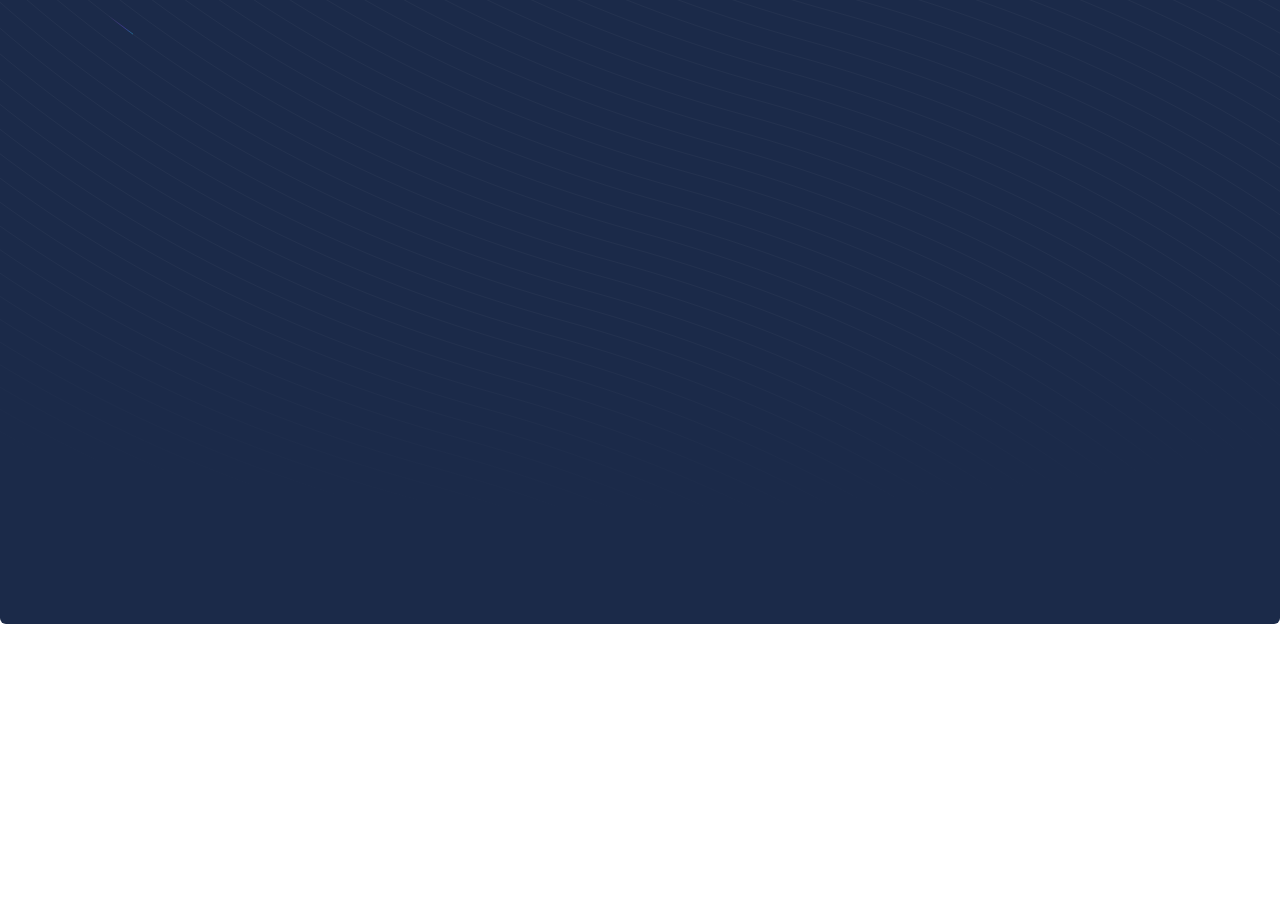
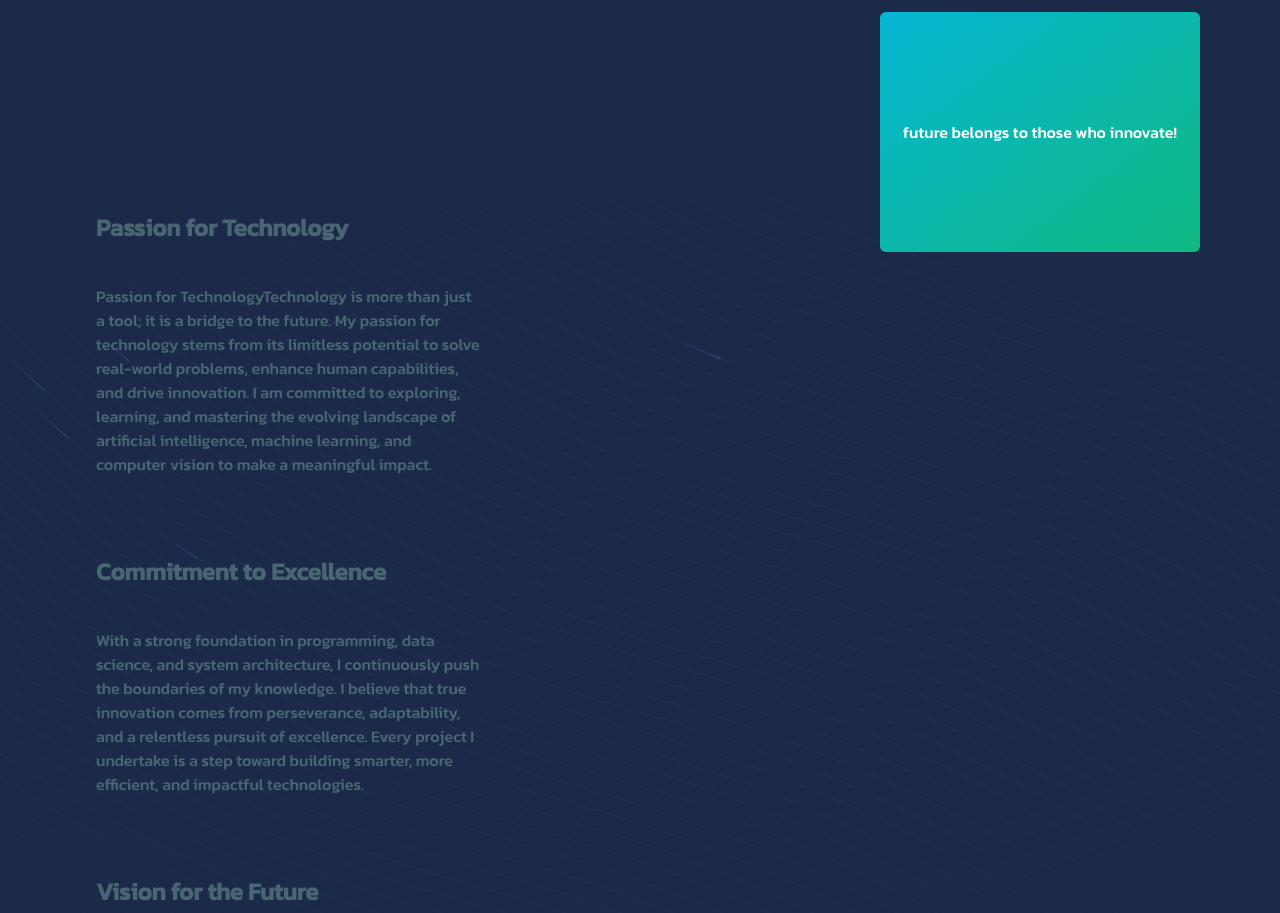
Before and after one commit to nxfelibatau/aliPortfolio, a Next.js app: page / in a window 1280 px wide. Shown: the part 760-1673 px from the top of the page. Before the commit the page ends 1384 px from the top, so only its background shows below. Built offline with nearby package versions, Linux system fonts and the light colour scheme.

Commit message:
second page done

```diff
--- a/app/components/BackgroundBeams.jsx
+++ b/app/components/BackgroundBeams.jsx
@@ -1,17 +1,21 @@
 "use client";
 import React from "react";
 import { BackgroundBeams } from "./ui/background-beams";
+import StickyScrollReveal from "./StickyScrollReveal";
 
 export default function BackgroundBeamsDemo() {
   return (
-    (<div
-      className="h-[40rem] w-full rounded-md bg-navy relative flex flex-col items-center justify-center antialiased">
-      <div className="max-w-2xl mx-auto p-4">
-        <h1
-          className="relative z-10 text-lg md:text-7xl  bg-clip-text text-transparent bg-gradient-to-b from-neutral-200 to-neutral-600  text-center font-sans font-bold">
-        </h1>
+    <div className="relative h-[100rem] w-full rounded-md bg-navy flex flex-col items-center justify-center antialiased">
+      {/* پس‌زمینه باید پایین‌ترین لایه باشد */}
+      <div className="absolute inset-0 z-0">
+        <BackgroundBeams />
       </div>
-      <BackgroundBeams />
-    </div>)
+
+
+      {/* کامپوننت StickyScrollReveal */}
+      <div className="relative z-10 w-full">
+        <StickyScrollReveal />
+      </div>
+    </div>
   );
 }
--- /dev/null
+++ b/app/components/StickyScrollReveal.jsx
@@ -0,0 +1,53 @@
+"use client";
+import React from "react";
+import { StickyScroll } from "./ui/sticky-scroll-reveal";
+
+const content = [
+  {
+    title: " Passion for Technology",
+    description:
+      "Passion for TechnologyTechnology is more than just a tool; it is a bridge to the future. My passion for technology stems from its limitless potential to solve real-world problems, enhance human capabilities, and drive innovation. I am committed to exploring, learning, and mastering the evolving landscape of artificial intelligence, machine learning, and computer vision to make a meaningful impact.",
+    content: (
+      <div className="h-full w-full bg-[linear-gradient(to_bottom_right,var(--cyan-500),var(--emerald-500))] flex items-center justify-center text-white">
+        Keep learning
+      </div>
+    ),
+  },
+  {
+    title: "Commitment to Excellence",
+    description:
+      "With a strong foundation in programming, data science, and system architecture, I continuously push the boundaries of my knowledge. I believe that true innovation comes from perseverance, adaptability, and a relentless pursuit of excellence. Every project I undertake is a step toward building smarter, more efficient, and impactful technologies.",
+    content: (
+      <div className="h-full w-full  flex items-center justify-center text-white">
+        keep pushing boundaries
+      </div>
+    ),
+  },
+  {
+    title: " Vision for the Future",
+    description:
+      "I aspire to contribute to the advancement of intelligent systems that empower individuals and businesses. By leveraging deep learning, automation, and data-driven insights, I aim to develop solutions that simplify complex tasks, enhance efficiency, and promote technological accessibility for everyone.",
+    content: (
+      <div className="h-full w-full bg-[linear-gradient(to_bottom_right,var(--orange-500),var(--yellow-500))] flex items-center justify-center text-white">
+        keep building
+      </div>
+    ),
+  },
+  {
+    title: "Driving Change through Innovation",
+    description:
+      "My mission is to bridge the gap between cutting-edge research and practical applications. Whether through developing AI-driven models, optimizing computer vision algorithms, or teaching others about technology, I strive to create solutions that leave a lasting imprint on the industry. By fostering collaboration and embracing challenges, I aim to be at the forefront of technological transformation.",
+    content: (
+      <div className="h-full w-full bg-[linear-gradient(to_bottom_right,var(--cyan-500),var(--emerald-500))] flex items-center justify-center text-white">
+        future belongs to those who innovate!
+      </div>
+    ),
+  },
+];
+export default function StickyScrollRevealDemo() {
+  return (
+    <div className="p-10 mt-20">
+      <StickyScroll content={content} />
+    </div>
+  );
+}
--- /dev/null
+++ b/app/components/ui/sticky-scroll-reveal.jsx
@@ -0,0 +1,92 @@
+"use client";
+import React, { useEffect, useRef, useState } from "react";
+import { useMotionValueEvent, useScroll } from "framer-motion";
+import { motion } from "framer-motion";
+import { cn } from "../lib/utils";
+
+export const StickyScroll = ({ content, contentClassName }) => {
+  const [activeCard, setActiveCard] = React.useState(0);
+  const ref = useRef(null);
+  const { scrollYProgress } = useScroll({
+    target: ref,
+    offset: ["start start", "end end"],
+  });
+  const cardLength = content.length;
+
+  useMotionValueEvent(scrollYProgress, "change", (latest) => {
+    const cardsBreakpoints = content.map((_, index) => index / cardLength);
+    const closestBreakpointIndex = cardsBreakpoints.reduce(
+      (acc, breakpoint, index) => {
+        const distance = Math.abs(latest - breakpoint);
+        if (distance < Math.abs(latest - cardsBreakpoints[acc])) {
+          return index;
+        }
+        return acc;
+      },
+      0
+    );
+    setActiveCard(closestBreakpointIndex);
+  });
+
+  const linearGradients = [
+    "linear-gradient(to bottom right, var(--cyan-500), var(--emerald-500))",
+    "linear-gradient(to bottom right, var(--pink-500), var(--indigo-500))",
+    "linear-gradient(to bottom right, var(--orange-500), var(--yellow-500))",
+  ];
+
+  const [backgroundGradient, setBackgroundGradient] = useState(
+    linearGradients[0]
+  );
+
+  useEffect(() => {
+    setBackgroundGradient(linearGradients[activeCard % linearGradients.length]);
+  }, [activeCard]);
+
+  return (
+    <motion.div
+      className="flex justify-between space-x-10 rounded-md p-10"
+      contentClassName
+      ref={ref}
+    >
+      <div className="div relative flex items-start px-4">
+        <div className="max-w-2xl">
+          {content.map((item, index) => (
+            <div key={item.title + index} className="my-20">
+              <motion.h2
+                initial={{
+                  opacity: 0,
+                }}
+                animate={{
+                  opacity: activeCard === index ? 1 : 0.3,
+                }}
+                className="text-2xl font-bold text-grass"
+              >
+                {item.title}
+              </motion.h2>
+              <motion.p
+                initial={{
+                  opacity: 0,
+                }}
+                animate={{
+                  opacity: activeCard === index ? 1 : 0.3,
+                }}
+                className="text-kg text-grass max-w-sm mt-10"
+              >
+                {item.description}
+              </motion.p>
+            </div>
+          ))}
+          <div className="h-35" />
+        </div>
+      </div>
+      <div
+        style={{ background: backgroundGradient }}
+        className={cn(
+          "hidden lg:block h-60 w-80 rounded-md sticky bg-white top-1/2 -translate-y-1/2 overflow-hidden"
+        )}
+      >
+        {content[activeCard].content ?? null}
+      </div>
+    </motion.div>
+  );
+};
--- a/app/layout.jsx
+++ b/app/layout.jsx
@@ -19,7 +19,7 @@
   return (
     <html lang="en" className={kanit.className}>
       <body>
-        <header>
+        <header className="z-50">
           <nav className="bg-[#ACF0D1] dark:bg-[#1B2A49] fixed w-full z-20 top-0 start-0 border-b dark:border-gray-600">
             <div className="max-w-screen-xl flex flex-wrap items-center justify-between mx-auto p-4">
               <Link
--- a/app/page.jsx
+++ b/app/page.jsx
@@ -4,17 +4,19 @@
 import { Cover } from "./components/ui/Cover";
 import BackgroundBeams from "./components/BackgroundBeams";
 import FlipWords from "./components/FlipWords";
+import StickyScrollReveal from "./components/StickyScrollReveal";
 
 export default function Home() {
   return (
     <>
       <div className="mt-16">
         <ParticlesComponent />
-        {/* firstpage */}
-        <div style={{height:"67vh"}}>
-          <h1 className="text-4xl md:text-4xl lg:text-6xl font-semibold max-w-7xl mx-auto text-center mt-52 relative z-1 py-6 bg-clip-text text-transparent bg-gradient-to-b from-[#ACF0D1] via-[#ACF0D1] to-neutral-700 dark:from-neutral-800 dark:via-white dark:to-white">
+
+        {/* صفحه اول */}
+        <div style={{ height: "67vh" }}>
+          <h1 className="text-4xl md:text-4xl lg:text-6xl font-semibold max-w-7xl mx-auto text-center mt-52 relative z-10 py-6 bg-clip-text text-transparent bg-gradient-to-b from-[#ACF0D1] via-[#ACF0D1] to-neutral-700 dark:from-neutral-800 dark:via-white dark:to-white">
             Welcome to
-            <br />{" "}
+            <br />
             <div className="mt-3">
               <Cover>My portfolio</Cover>
             </div>
@@ -23,9 +25,13 @@
             <FlipWords />
           </div>
         </div>
-        {/* second page */}
-        <div className="">
-          <BackgroundBeams />
+
+        {/* صفحه دوم */}
+        <div className="relative ">
+          {/* پس‌زمینه صفحه دوم */}
+          <div className="absolute inset-0 z-0">
+            <BackgroundBeams />
+          </div>
         </div>
       </div>
     </>
--- a/tailwind.config.js
+++ b/tailwind.config.js
@@ -1,9 +1,10 @@
 const defaultTheme = require("tailwindcss/defaultTheme");
-
 const colors = require("tailwindcss/colors");
 const {
   default: flattenColorPalette,
 } = require("tailwindcss/lib/util/flattenColorPalette");
+
+const svgToDataUri = require("mini-svg-data-uri");
 
 /** @type {import('tailwindcss').Config} */
 module.exports = {
@@ -11,9 +12,14 @@
     "./pages/**/*.{js,ts,jsx,tsx,mdx}",
     "./components/**/*.{js,ts,jsx,tsx,mdx}",
     "./app/**/*.{js,ts,jsx,tsx,mdx}",
+    "./src/**/*.{js,ts,jsx,tsx,mdx}",
   ],
+  darkMode: "class",
   theme: {
     extend: {
+      boxShadow: {
+        input: `0px 2px 3px -1px rgba(0,0,0,0.1), 0px 1px 0px 0px rgba(25,28,33,0.02), 0px 0px 0px 1px rgba(25,28,33,0.08)`,
+      },
       colors: {
         background: "var(--background)",
         foreground: "var(--foreground)",
@@ -22,16 +28,51 @@
       },
     },
   },
-  plugins: [addVariablesForColors],
+  plugins: [
+    require("flowbite/plugin"),
+    addVariablesForColors,
+    function ({ matchUtilities, theme }) {
+      matchUtilities(
+        {
+          "bg-grid": (value) => ({
+            backgroundImage: `url("${svgToDataUri(
+              `<svg xmlns="http://www.w3.org/2000/svg" viewBox="0 0 32 32" width="32" height="32" fill="none" stroke="${value}"><path d="M0 .5H31.5V32"/></svg>`
+            )}")`,
+          }),
+          "bg-grid-small": (value) => ({
+            backgroundImage: `url("${svgToDataUri(
+              `<svg xmlns="http://www.w3.org/2000/svg" viewBox="0 0 32 32" width="8" height="8" fill="none" stroke="${value}"><path d="M0 .5H31.5V32"/></svg>`
+            )}")`,
+          }),
+          "bg-dot": (value) => ({
+            backgroundImage: `url("${svgToDataUri(
+              `<svg xmlns="http://www.w3.org/2000/svg" viewBox="0 0 32 32" width="16" height="16" fill="none"><circle fill="${value}" id="pattern-circle" cx="10" cy="10" r="1.6257413380501518"></circle></svg>`
+            )}")`,
+          }),
+        },
+        { values: flattenColorPalette(theme("backgroundColor")), type: "color" }
+      );
+    },
+  ],
 };
-
-function addVariablesForColors({
-  addBase,
-  theme
-}) {
+function addVariablesForColors({ addBase, theme }) {
   let allColors = flattenColorPalette(theme("colors"));
-  let newVars = Object.fromEntries(Object.entries(allColors).map(([key, val]) => [`--${key}`, val]));
-
+  let newVars = Object.fromEntries(
+    Object.entries(allColors).map(([key, val]) => [`--${key}`, val])
+  );
+  function addVariablesForColors({ addBase, theme }) {
+    let allColors = flattenColorPalette(theme("colors"));
+    let newVars = Object.fromEntries(
+      Object.entries(allColors).map(([key, val]) => [`--${key}`, val])
+    );
+  };
+  function addVariablesForColors({
+    addBase,
+    theme
+  }) {
+    let allColors = flattenColorPalette(theme("colors"));
+    let newVars = Object.fromEntries(Object.entries(allColors).map(([key, val]) => [`--${key}`, val]));
+  };
   addBase({
     ":root": newVars,
   });
```
Also changed, not shown: package.json (+7 -2 lines), 1 other file (tests, documents, lock files or other folders).
